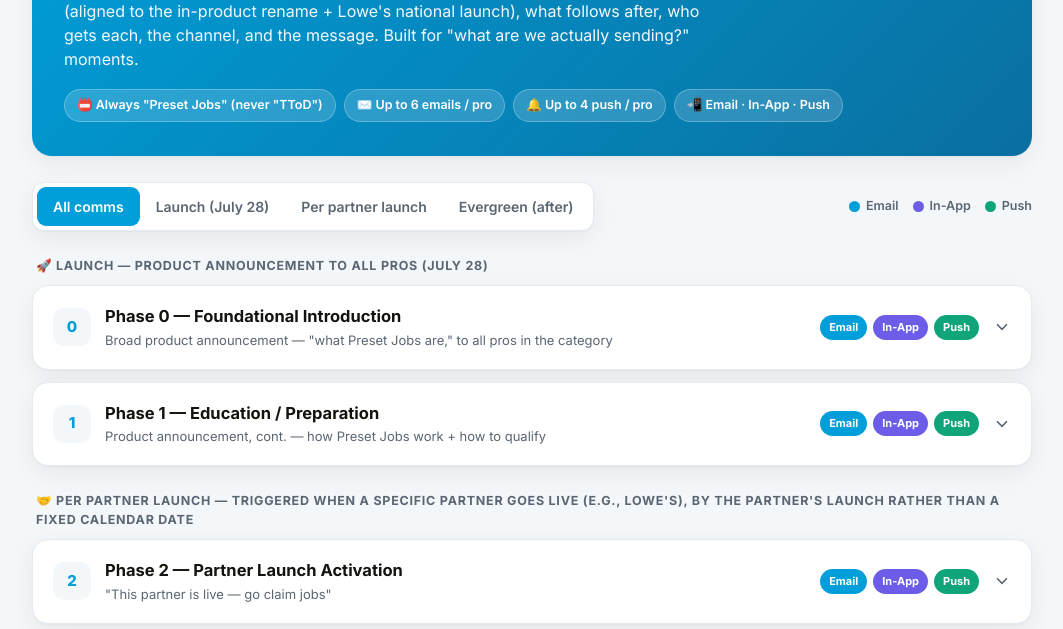
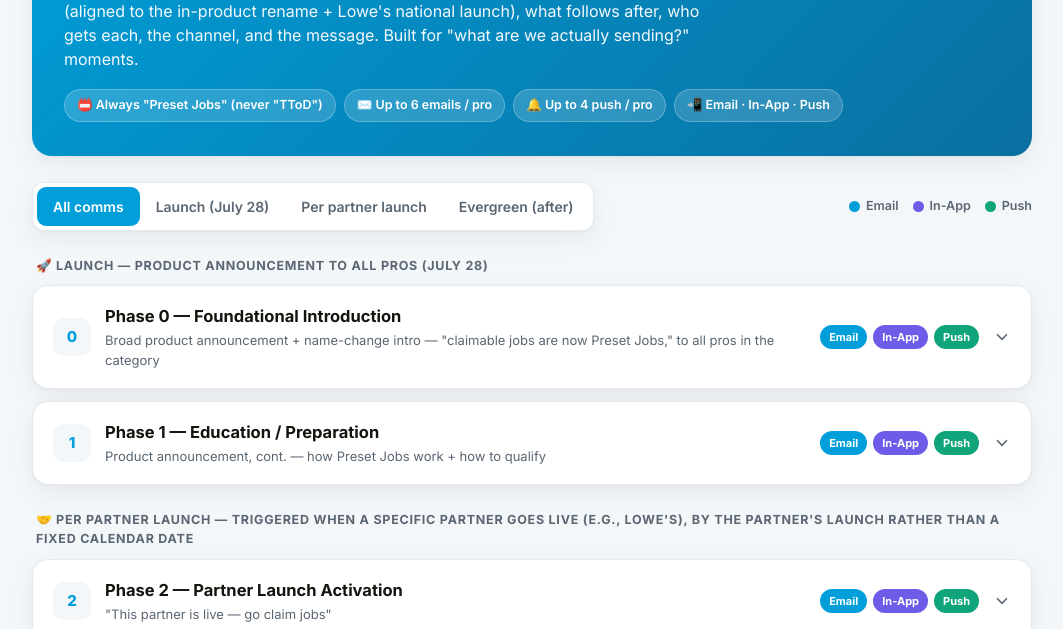
Before and after one commit to arobinson-del/preset-jobs-pro-comms, a plain HTML site: page index.html in a window 1280 px wide. Shown: the part 177-806 px from the top of the page, without its empty margins (108-1171 px from the left). Drawn offline with Linux system fonts and the light colour scheme.

Commit message:
Add name-change intro to Phase 0/1 (claimable jobs -> Preset Jobs)
Phase 0/1 launch comms now call out the claimable jobs -> Preset Jobs
rename so pros understand the in-product change at the July 28 launch.

Co-Authored-By: Claude Opus 4.8 (1M context) <noreply@anthropic.com>

```diff
--- a/index.html
+++ b/index.html
@@ -122,14 +122,14 @@
   <div class="card launch" data-type="launch">
     <div class="card-head">
       <div class="num">0</div>
-      <div class="ttl"><h3>Phase 0 — Foundational Introduction</h3><p class="sub">Broad product announcement — "what Preset Jobs are," to all pros in the category</p></div>
+      <div class="ttl"><h3>Phase 0 — Foundational Introduction</h3><p class="sub">Broad product announcement + name-change intro — "claimable jobs are now Preset Jobs," to all pros in the category</p></div>
       <div class="pills"><span class="pill email">Email</span><span class="pill inapp">In-App</span><span class="pill push">Push</span></div>
       <svg class="caret" width="18" height="18" viewBox="0 0 24 24" fill="none"><path d="M6 9l6 6 6-6" stroke="currentColor" stroke-width="2.2" stroke-linecap="round"/></svg>
     </div>
     <div class="body"><div class="body-inner">
       <div class="row"><div class="k">When</div><div class="v">Before launching a partner in a new category. <b>Runs once per category</b> — not repeated per partner.</div></div>
       <div class="row"><div class="k">Who</div><div class="v">All pros within the occupation/category.</div></div>
-      <div class="row"><div class="k">Message</div><div class="v"><ul><li>What Preset Jobs are</li><li>How they differ from standard marketplace jobs</li><li>High-level how they work → <b>general landing page</b></li></ul></div></div>
+      <div class="row"><div class="k">Message</div><div class="v"><ul><li><b>Name change:</b> "claimable jobs" are now "Preset Jobs" — same jobs, new name (called out up top so pros aren't confused)</li><li>What Preset Jobs are</li><li>How they differ from standard marketplace jobs</li><li>High-level how they work → <b>general landing page</b></li></ul></div></div>
       <div class="row"><div class="k">Notes</div><div class="v">Keep concise. <b>No partner names. No eligibility language.</b></div></div>
     </div></div>
   </div>
@@ -144,7 +144,7 @@
     <div class="body"><div class="body-inner">
       <div class="row"><div class="k">When</div><div class="v">Leading up to launch — a quick follow-up to Phase 0.</div></div>
       <div class="row"><div class="k">Who</div><div class="v"><b>All pros within the occupation/category</b> — eligible or not.</div></div>
-      <div class="row"><div class="k">Message</div><div class="v"><ul><li>How Preset Jobs work + where to find them</li><li>What it takes to qualify (not "you're eligible")</li><li>Link to landing page</li></ul></div></div>
+      <div class="row"><div class="k">Message</div><div class="v"><ul><li>Reinforce the name change (claimable jobs → Preset Jobs)</li><li>How Preset Jobs work + where to find them</li><li>What it takes to qualify (not "you're eligible")</li><li>Link to landing page</li></ul></div></div>
       <div class="row"><div class="k">Notes</div><div class="v"><b>No individual eligibility language</b> — it's a product announcement to everyone.</div></div>
     </div></div>
   </div>
```
